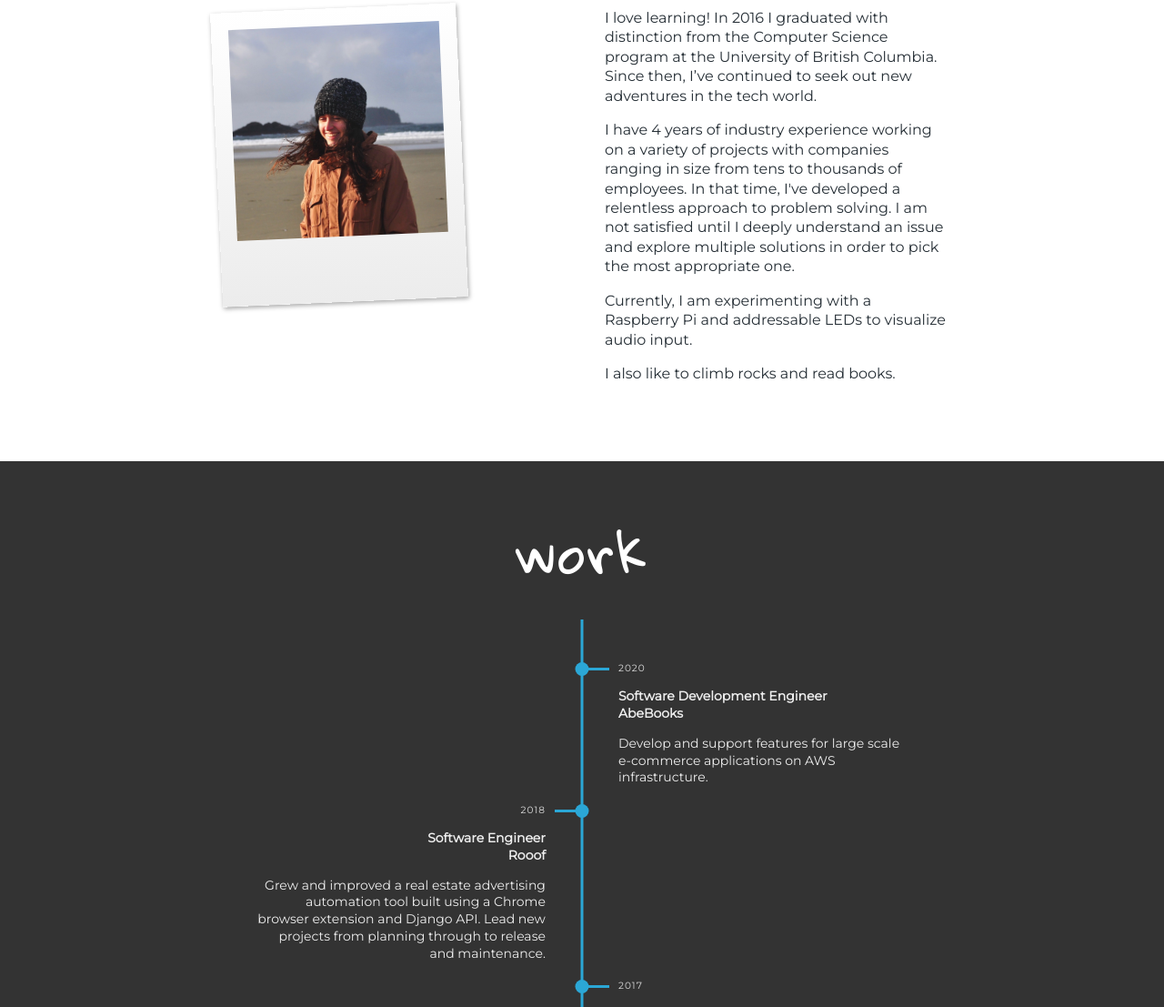
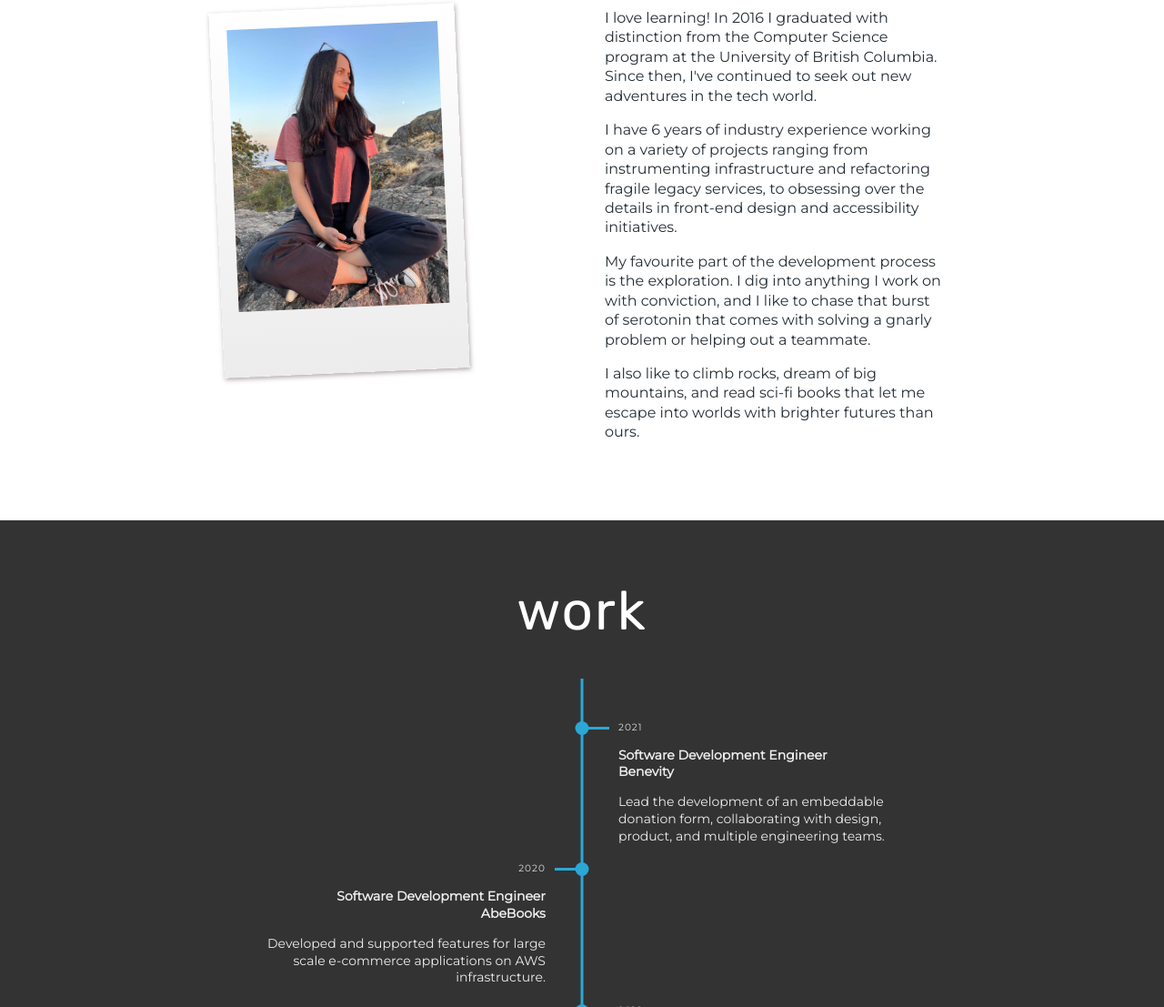
Before and after one commit to linanova/personal-site, a plain HTML site: page index.html in a window 1280 px wide. Shown: the part 991-2098 px from the top of the page at 91% size. Drawn offline with Linux system fonts and the light colour scheme.

Commit message:
Update work experience

```diff
--- a/css/build.css
+++ b/css/build.css
@@ -358,7 +358,7 @@ nav ul li a {
 }
 
 #header, #headline, .title {
-  font-family: 'Gloria Hallelujah', cursive;
+  font-family: 'Rubik', sans-serif;
 }
 
 #header {
@@ -406,12 +406,12 @@ nav ul li a {
 #about .polaroid {
   padding: 7% 7% 25% 7%;
   background: linear-gradient(to bottom, white, #ececec);
-  box-shadow: 1px 2px 5px 0px rgba(0,0,0,.35);
+  box-shadow: 1px 2px 5px 0px rgba(102, 81, 81, 0.50);
   transform: rotate(-2.5deg);
 }
 #about .polaroid div {
   float: right;
-  font-family: 'Gloria Hallelujah', cursive;
+  font-family: 'Rubik', sans-serif;
   font-size: 2em;
   padding-top: 3%;
   padding-right: 7%;
--- a/css/main.css
+++ b/css/main.css
@@ -63,7 +63,7 @@ nav ul li a {
 }
 
 #header, #headline, .title {
-  font-family: 'Gloria Hallelujah', cursive;
+  font-family: 'Rubik', sans-serif;
 }
 
 #header {
@@ -111,12 +111,12 @@ nav ul li a {
 #about .polaroid {
   padding: 7% 7% 25% 7%;
   background: linear-gradient(to bottom, white, #ececec);
-  box-shadow: 1px 2px 5px 0px rgba(0,0,0,.35);
+  box-shadow: 1px 2px 5px 0px rgba(102, 81, 81, 0.50);
   transform: rotate(-2.5deg);
 }
 #about .polaroid div {
   float: right;
-  font-family: 'Gloria Hallelujah', cursive;
+  font-family: 'Rubik', sans-serif;
   font-size: 2em;
   padding-top: 3%;
   padding-right: 7%;
--- a/index.html
+++ b/index.html
@@ -8,7 +8,7 @@
         <meta name="viewport" content="width=device-width, initial-scale=1">
 
         <link rel="stylesheet" href="css/build.css">
-        <link href="https://fonts.googleapis.com/css?family=Gloria+Hallelujah|Montserrat" rel="stylesheet">
+        <link href="https://fonts.googleapis.com/css?family=Montserrat|Rubik" rel="stylesheet">
         <link href="img/favicon.ico" rel="shortcut icon" type="image/x-icon">
     </head>
 
@@ -35,15 +35,21 @@
           <div class="grid">
             <div class="col-3-12 push-2-12 polaroid-container">
               <div class="polaroid">
-                <img src="img/about-me.jpg">
+                <img src="img/about-me.jpeg">
                 <div></div>
               </div>
             </div>
             <div class="push-1-12 col-4-12 about-text">
-                <p>I love learning! In 2016 I graduated with distinction from the Computer Science program at the University of British Columbia. Since then, I’ve continued to seek out new adventures in the tech world.</p>
-                <p>I have 4 years of industry experience working on a variety of projects with companies ranging in size from tens to thousands of employees. In that time, I've developed a relentless approach to problem solving. I am not satisfied until I deeply understand an issue and explore multiple solutions in order to pick the most appropriate one.</p>
-                <p>Currently, I am experimenting with a Raspberry Pi and addressable LEDs to visualize audio input.</p>
-                <p>I also like to climb rocks and read books.</p>
+                <p>
+                  I love learning! In 2016 I graduated with distinction from the Computer Science program at the University of British Columbia. Since then, I've continued to seek out new adventures in the tech world.
+                </p>
+                <p>
+                  I have 6 years of industry experience working on a variety of projects ranging from instrumenting infrastructure and refactoring fragile legacy services, to obsessing over the details in front-end design and accessibility initiatives.
+                </p>
+                <p>
+                  My favourite part of the development process is the exploration. I dig into anything I work on with conviction, and I like to chase that burst of serotonin that comes with solving a gnarly problem or helping out a teammate.
+                </p>
+                <p>I also like to climb rocks, dream of big mountains, and read sci-fi books that let me escape into worlds with brighter futures than ours.</p>
             </div>
           </div>
         </section>
@@ -59,9 +65,16 @@
                 </li>
                 <li>
                   <div class="work-item">
+                    <div class="date">2021</div>
+                    <h4>Software Development Engineer<br>Benevity </h4>
+                    Lead the development of an embeddable donation form, collaborating with design, product, and multiple engineering teams.
+                  </div>
+                </li>
+                <li>
+                  <div class="work-item">
                     <div class="date">2020</div>
                     <h4>Software Development Engineer<br>AbeBooks </h4>
-                    Develop and support features for large scale e-commerce applications on AWS infrastructure.
+                    Developed and supported features for large scale e-commerce applications on AWS infrastructure.
                   </div>
                 </li>
                 <li>
```
Also changed, not shown: img/about-me.jpeg (added), img/about-me.jpg (deleted).
